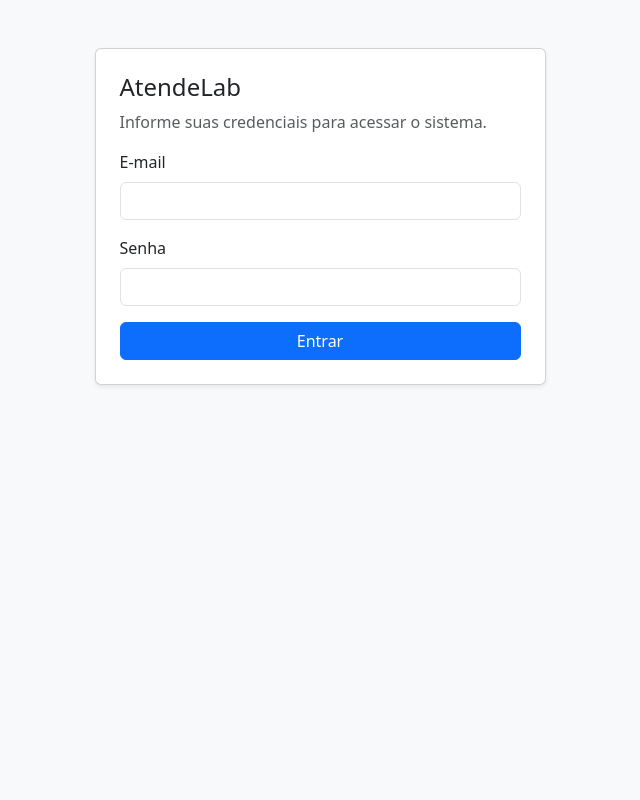
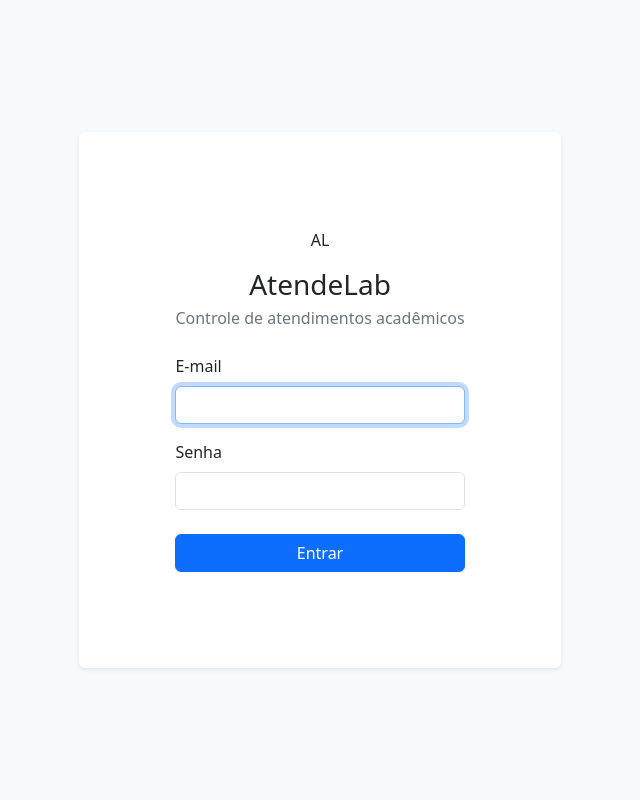
Before and after one commit to Code-Igor/atendelab, a PHP site: page /login.php in a window 1280 px wide. Shown: the whole page, without its empty margins (320-960 px from the left). Run offline with PHP 8.4, Linux system fonts and the light colour scheme.

Commit message:
Alterações no login.php, adequando de acordo com  apendice.

```diff
--- a/app/Views/auth/login.php
+++ b/app/Views/auth/login.php
@@ -1,67 +1,66 @@
+<?php
+declare(strict_types=1);
+require_once __DIR__ . '/../layouts/config-view.php'
+?>
+
 <!doctype html>
 <html lang="pt-br">
-
 <head>
     <meta charset="utf-8">
-    <meta name="viewport" content="width=device-width, initial-scale=1">
+    <meta name="viewport" content="width=device-width, initial-scale=1.0">
 
-    <title> Login - AtendeLab </title>
+    <title> Entrar | AtendeLab </title>
 
-    <link href="https://cdn.jsdelivr.net/npm/bootstrap@5.3.3/dist/css/bootstrap.min.css" rel="stylesheet">
+    <link href="https://cdn.jsdelivr.net/npm/bootstrap@5.3.3/dist/css/bootstrap.min.css"
+    rel="stylesheet">
+    <link rel="stylesheet" href="/atendelab/public/assets/css/style.css">
 </head>
-
 <body class="bg-light">
-
-    <div class="container">
-        <div class=" row justify-content-center mt-5">
-            <div class="col-md-6 col-lg-5">
-                <div class="card shadow-sm">
-                    <div class="card-body p-4">
-                        <h1 class="h4 mb-2">AtendeLab</h1>
-                        <p class="text-muted">
-                            Informe suas credenciais para acessar o sistema.
+    <div class="container min-vh-100 d-flex align-items-center justify-content-center py-4">
+        <div class="card border-0 shadow-sm login-card">
+            <div class="card-body p-4 p-md-5">
+                <div class="card-body p-4 p-md-5">
+                    <div class="text-center mb-4">
+                        <div class="brand-mark mx-auto mb-3">AL</div>
+                        <h1 class="h3 mb-1">AtendeLab</h1>
+                        <p class="text-secondary mb-0">
+                            Controle de atendimentos acadêmicos
                         </p>
-
-                        <?php if (!empty($erro)):?>
+                    </div>
+                    <?php if (!empty($mensagem)): ?>
+                        ‹div class="alert alert-success">
+                            <?= htmlspecialchars(
+                            (string) $mensagem,
+                            ENT_QUOTES,
+                            'UTF-8'
+                        )   ?>
+                        </div>
+                    <?php endif; ?>
+                    <?php if (!empty($erroLogin)):?>
                         <div class="alert alert-danger">
                             <?= htmlspecialchars(
-                                    $erro,
+                                (string) $erroLogin,
                                 ENT_QUOTES,
                                 'UTF-8'
                             ) ?>
                         </div>
                     <?php endif; ?>
 
-                        <?php if (!empty($mensagem)):?>
-                            ‹div class="alert alert-success">
-                                <?= htmlspecialchars(
-                                $mensagem,
-                                ENT_QUOTES,
-                                'UTF-8'
-                            )   ?>
-
-                            </div>
-
-                        <?php endif; ?>
-
                     <form method="POST" action="?controller=auth&action=entrar">
-
                         <div class="mb-3">
                             <label for="email" class="form-label">
                                 E-mail
                             </label>
-
-                                <input type="email" name="email" id="email" class="form-control" required>
+                            <input type="email" class="form-control" id="email" name="email"
+required autofocus>
                         </div>
-
-                            <div class="mb-3">
+                        <div class="mb-4">
                             <label for="senha" class="form-label">
                                 Senha
                             </label>
-
-                                <input type="password" name="senha" id="senha" class="form-control" required>
+                            <input type="password" class="form-control"  id="senha" name="senha"
+required>
                         </div>
-
                         <button type="submit" class="btn btn-primary w-100">
                             Entrar
                         </button>
@@ -70,9 +69,5 @@
             </div>
         </div>
     </div>
-    </div>
-
 </body>
-
-
 </html>
```
Also changed, not shown: assets/js/script.js (deleted). Lines whose indentation alone changed are shown as unchanged.
